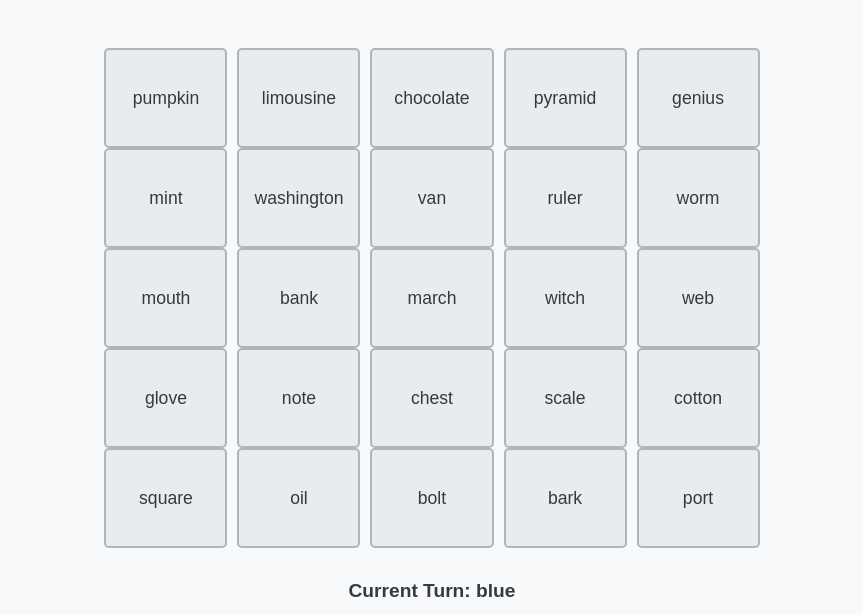
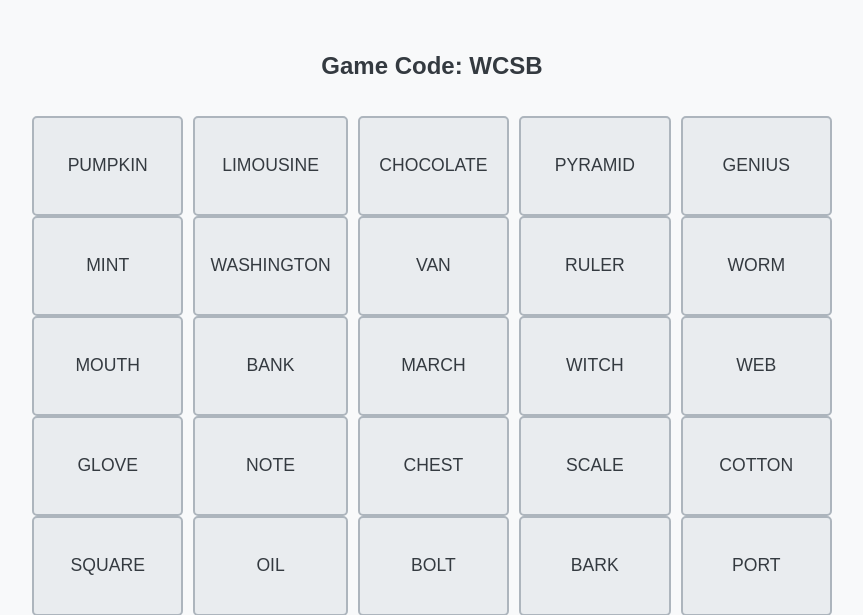
Before and after one commit to rmorain/codenames-workshop, a Flask app: page /game in a window 1280 px wide. Shown: the part 70-685 px from the top of the page, without its empty margins (208-1071 px from the left). Run offline with Flask 3, Linux system fonts and the light colour scheme; data comes from the database, SQL or seed files in the repository; some libraries are stand-ins or nearby versions.

Commit message:
create/load/clue done, still need guess support

```diff
--- a/app.py
+++ b/app.py
@@ -1,8 +1,9 @@
 from flask import Flask, render_template, jsonify, request, redirect, url_for, session, g
 from flask_socketio import SocketIO, emit, join_room, leave_room
-import string
+from string import punctuation
 from random import randint, choice, shuffle, sample
 from itertools import chain, combinations
+from nltk.stem.snowball import SnowballStemmer
 import sqlite3
 import logging
 
@@ -19,6 +20,8 @@ app = Flask(__name__)
 app.secret_key = "859c86bf1895e69b3c6dfc1c6092a3b3c45d9b55f22ac29aa816ed87793c00b8"
 #socketio = SocketIO(app, async_mode='gevent', cors_allowed_origins="*")
 socketio = SocketIO(app, cors_allowed_origins="*")
+
+stemmer = SnowballStemmer(language='english')
 
 #= database ================
 #copied from gbspend/hieros_human/p2hierosserver.py
@@ -73,7 +76,11 @@ def index():
 #global consts
 BOARD_SIZE = 25
 CLUE_SEP = ";"
-GAME_OVER_STATE = "GAME_OVER"
+GAME_OVER_STATE  = "GAME OVER"
+RED_GUESS_STATE  = "RED GUESS"
+BLUE_GUESS_STATE = "BLUE GUESS"
+RED_CLUE_STATE   = "RED CLUE"
+BLUE_CLUE_STATE  = "BLUE CLUE"
 
 words = [
     "hollywood", "well", "foot", "new_york", "spring", "court", "tube", "point", "tablet", "slip", "date", "drill", "lemon", "bell", "screen",
@@ -112,8 +119,8 @@ def genCode(length=4):
 def loadState(code):
     values = query_db("SELECT * FROM games WHERE code=?", (code,), one=True)
     if not values:
-        raise KeyError("Game code not found: "+code)
-    labels = ['id', 'code', 'colors', 'words', 'guessed', 'guesses_left', 'curr_turn', 'curr_clue']
+        return None
+    labels = ['id', 'code', 'colors', 'words', 'guessed', 'guesses_left', 'curr_turn', 'curr_clue', 'game_state']
     state = dict(zip(labels, values))
 
     #decode from DB format where necessary
@@ -135,21 +142,21 @@ def encodeGuessClue(state):
 #existing game
 def updateState(state):
     guessed,clue = encodeGuessClue(state)
-    args = (guessed,state['guesses_left'],state['curr_turn'],clue,state['code'])
-    exec_db("UPDATE games SET guessed=?, guesses_left=?, curr_turn=?, curr_clue=? WHERE code=?", args)
+    args = (guessed,state['guesses_left'],state['curr_turn'],clue,state['game_state'],state['code'])
+    exec_db("UPDATE games SET guessed=?, guesses_left=?, curr_turn=?, curr_clue=?, game_state=? WHERE code=?", args)
 
 #new game
 def insertState(state):
     colors = "".join(state['colors'])
     words = " ".join(state['words'])
     guessed,clue = encodeGuessClue(state)
-    args = (state['code'],colors,words,guessed,state['guesses_left'],state['curr_turn'],clue)
-    id = exec_db("INSERT INTO games (code,colors,words,guessed,guesses_left,curr_turn,curr_clue) VALUES(?,?,?,?,?,?,?)", args)
+    args = (state['code'],colors,words,guessed,state['guesses_left'],state['curr_turn'],clue,state['game_state'])
+    id = exec_db("INSERT INTO games (code,colors,words,guessed,guesses_left,curr_turn,curr_clue,game_state) VALUES(?,?,?,?,?,?,?,?)", args)
     print("INSERTed, id:",id)
     return id
 
 #(not going to bother with the preset board layout cards)
-def newGame(blueFirst=True):
+def newBoard(blueFirst=True):
     #I don't know how many red/blue for anything other than 5x5
 
     colors = ['U']*8 + ['R']*8 + ['N']*7 + ['A']
@@ -169,24 +176,13 @@ def writeHist(state,head,entry):
 #@app.route("/create")
 def create_game():
     blueStarts = bool(randint(0,1))
-    colors,words = newGame(blueStarts)
+    colors,words = newBoard(blueStarts)
     while True:
         code = genCode()
         #make sure it's not already in the DB
         exists = query_db("SELECT id FROM games WHERE code=?", (code,), one=True)
         if not exists:
             break
-
-    '''
-    app.config["game_state"] = {
-        "colors": colors,
-        "words": [w.upper() for w in words],
-        "guessed": [False] * BOARD_SIZE,
-        "current_turn": "blue",
-        "current_clue": {"word": "Red", "number": 1},
-        "guesses_remaining": 1,
-    }
-    '''
 
     state = {
         'code': code,
@@ -195,7 +191,8 @@ def create_game():
         'guessed': [False] * BOARD_SIZE,
         'guesses_left': 0,
         'curr_turn': 'blue' if blueStarts else 'red',
-        'curr_clue': {"word": "", "number": -1}
+        'curr_clue': {"word": "", "number": -1},
+        'game_state': BLUE_CLUE_STATE if blueStarts else RED_CLUE_STATE
     }
     state['id'] = insertState(state)
     writeHist(state,"new game","game started")
@@ -228,8 +225,72 @@ def get_games():
     codes = query_db("SELECT code FROM games WHERE game_state !=? OR game_state IS NULL",(GAME_OVER_STATE,))
     return jsonify([c[0] for c in codes]) #one-item tuple to just item
 
+@app.route("/get_game_state")
+def get_game_state():
+    code = request.args.get("code")
+    state = loadState(code)
+    if not state:
+        return "Game not found", 404
+    return jsonify(state)
+
+#=============================================
+#function to submit clue
+#   - This needs to support both HTML client from this app *and* python client! So...
+#   - If any part of submission is malformed, will return simple error message.
+#       `return "error message", 400`
+#   - HTML client should display error message and then refresh current state
+#       (nothing should have changed, but that's up to server)
+#   - Python client needs to try again...
+
+def isValid(word, board_words):
+    word_stem = stemmer.stem(word)
+    for w in board_words:
+        curr_stem = stemmer.stem(w)
+        if word == w or word_stem == curr_stem:
+            return False
+    return True
+
+#POST json should be {team:__, word:__, number:__}
+@app.post("/make_clue")
+def make_clue():
+    data = request.get_json()
+    try:
+        code = data['code']
+        state = loadState(code)
+        if not state:
+            return "Game not found", 404
+
+        game_state = state['game_state']
+        team = data['team']
+        if not (team == 'red' and game_state == RED_CLUE_STATE) and not (team == 'blue' and game_state == BLUE_CLUE_STATE):
+            return "Clue not needed", 400
+
+        word = data['word'].lower().strip()
+        number = int(data['number'])
+
+        #validate word
+        bad_word = any(p in word for p in punctuation + " \t\r\n")
+        if bad_word or not isValid(word,state['words']):
+            return "Invalid clue word", 400
+
+        state['curr_clue']['word'] = word;
+        state['curr_clue']['number'] = number;
+        state['guesses_left'] = number + 1;
+        if game_state == RED_CLUE_STATE:
+            state['game_state'] = RED_GUESS_STATE
+        else:
+            state['game_state'] = BLUE_GUESS_STATE
+
+        updateState(state)
+        return jsonify(state)
+
+    except:
+        return "Error recording clue", 400
+
+#=============================================
+
 @app.post("/update_game_state")
-def update_game_state():
+def update_game_state(): #TODO
     data = request.get_json()
     if "gameState" in data.keys():
         updated_state = data["gameState"]
@@ -245,7 +306,7 @@ def update_game_state():
                 updated_state["current_turn"] = "red"
             else:
                 updated_state["current_turn"] = "blue"
-    else:
+    else: #?????
         updated_state = data
     app.config["game_state"].update(updated_state)
 
@@ -262,9 +323,9 @@ def change_turn(game_state, current_guess):
         return False
 
 
-def guessed_wrong(current_guess):
-    game_state_colors = app.config["game_state"]["colors"]
-    current_turn = app.config["game_state"]["current_turn"]
+def guessed_wrong(game_state, current_guess):
+    game_state_colors = game_state["colors"]
+    current_turn = game_state["current_turn"]
     if current_turn == "blue" and game_state_colors[current_guess] == "R":
         return True
     elif current_turn == "red" and game_state_colors[current_guess] == "U":
--- a/static/js/game.js
+++ b/static/js/game.js
@@ -8,7 +8,7 @@ document.addEventListener('DOMContentLoaded', function() {
             for (let col = 0; col < 5; col++) {
                 const index = row * 5 + col;
                 const color = gameState.colors[index];
-                const word = gameState.words[index];
+                const word = gameState.words[index].toUpperCase();
                 const isGuessed = gameState.guessed[index];
 
                 let cardClass = 'word';
@@ -133,11 +133,15 @@ document.addEventListener('DOMContentLoaded', function() {
             alert("Not your turn!");
             return;
         }
-
         if (playerRole != "spymaster"){
             alert("You are not the spymaster!");
             return;
         }
+		if (!(gameState.game_state=="RED CLUE" && playerTeam=="red") && !(gameState.game_state=="BLUE CLUE" && playerTeam=="blue")){
+			alert("Clue isn't needed now!");
+			return;
+		}
+
         const clueWordInput = document.getElementById('clue-word');
         const clueNumberInput = document.getElementById('clue-number');
 
@@ -145,26 +149,30 @@ document.addEventListener('DOMContentLoaded', function() {
         const newClueNumber = parseInt(clueNumberInput.value, 10);
 
         if (newClueWord && !isNaN(newClueNumber)) {
-            gameState.curr_clue.word = newClueWord;
-            gameState.curr_clue.number = newClueNumber;
-            gameState.guesses_left = newClueNumber;
-
+			//client isn't responsible for updating game state
+			//just submit clue and get new state from server
+			const args = {
+				code: gameState.code,
+				team: playerTeam,
+				word: newClueWord,
+				number: newClueNumber
+			};
             // Clear the input fields
             clueWordInput.value = '';
             clueNumberInput.value = '';
-            fetch('/update_game_state', {
+            fetch('/make_clue', {
                 method: 'POST',
                 headers: {
                     'Content-Type': 'application/json'
                 },
-                body: JSON.stringify(gameState)
+                body: JSON.stringify(args)
             })
             .then(response => response.json())
             .then(data => {
                 gameState = data;
                 renderGameBoard();
             })
-            .catch(error => console.error('Error:', error));
+            .catch(error => console.error('Error:', error)); //do i need to manually refresh state/board?
         }
 
     }
--- a/templates/game.html
+++ b/templates/game.html
@@ -11,11 +11,12 @@
     const playerRole = "{{ player_role}}";
     const playerTeam = "{{ player_team}}";
 </script>
-<body>
+<body onload="setCode()">
     <div class="header">
             <button class="btn" onclick="window.location.href='{{ url_for('index') }}'">Back to Homepage</button>
     </div>
     <div id="game-container">
+		<h2 id='code-badge'>GAME CODE</h2>
         <div id="game-board"></div>
         <div id="info-container">
             <div id="current-turn" class="info"></div>
@@ -36,5 +37,10 @@
         {% endif %}
     </div>
     <script src="{{ url_for('static', filename='js/game.js') }}"></script>
+	<script>
+		function setCode(){
+			document.getElementById('code-badge').textContent = "Game Code: " + gameState.code;
+		}
+	</script>
 </body>
 </html>
--- a/templates/index.html
+++ b/templates/index.html
@@ -42,7 +42,7 @@
         document.getElementById('create-game-button').addEventListener('click', function() {
             const team = document.getElementById('team').value;
             const role = document.getElementById('role').value;
-            window.location.href = `/create?team=${team}&role=${role}`;
+            window.location.href = `/game?team=${team}&role=${role}`;
         });
 
 		document.getElementById('refresh-button').addEventListener('click', popGames);
```
Also changed, not shown: client/client.py (+16 -1 lines).
